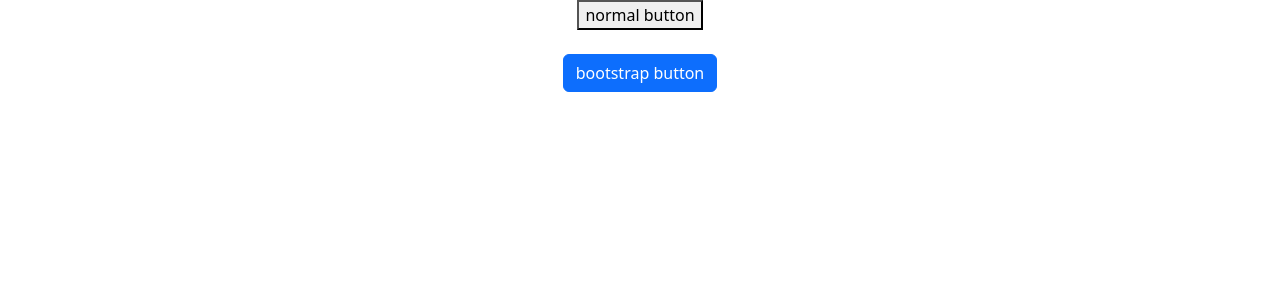
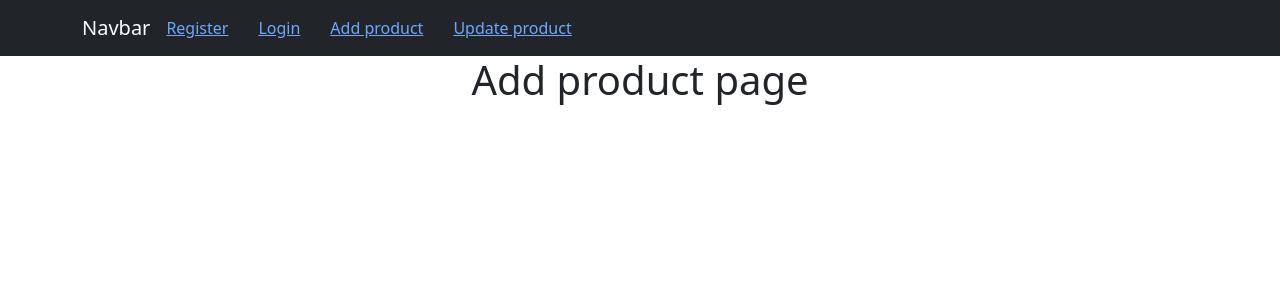
Before and after one commit to bilaljaved786/Ecommerce-Dashboard, a React (Create React App) app: page /Add_product in a window 1280 px wide. Shown: the top 300 px of the page. Built offline with nearby package versions, Linux system fonts and the light colour scheme.

Commit message:
Make Navbar using react-bootstrap

```diff
--- a/src/App.css
+++ b/src/App.css
@@ -5,6 +5,10 @@
 .App-logo {
   height: 40vmin;
   pointer-events: none;
+}
+
+.nav_bar_wrapper a{
+  padding-right: 30px;
 }
 
 @media (prefers-reduced-motion: no-preference) {
--- a/src/App.js
+++ b/src/App.js
@@ -1,12 +1,23 @@
-import logo from './logo.svg';
 import './App.css';
-import { Button } from 'react-bootstrap';
+import Header from './Components/Header';
+import { BrowserRouter, Route, Routes } from 'react-router-dom';
+import AddProduct from './Components/AddProduct';
+import UpdateProducts from './Components/UpdateProducts';
+import Register from './Components/Register';
+import Login from './Components/Login';
 
 function App() {
   return (
     <div className="App">
-    <button onClick={()=>alert("normal Button clicked")}>normal button</button> <br/><br/>
-    <Button onClick={()=>alert("bootstrap Button clicked")}>bootstrap button</Button>
+      <BrowserRouter>
+        <Header />
+        <Routes>
+          <Route path="/Login" element={<Login />}></Route>
+          <Route path="/Register" element={<Register />}></Route>
+          <Route path="/Add_product" element={<AddProduct />}></Route>
+          <Route path="/update_product" element={<UpdateProducts />}></Route>
+        </Routes>
+      </BrowserRouter>
     </div>
   );
 }
--- /dev/null
+++ b/src/Components/AddProduct.js
@@ -0,0 +1,9 @@
+function AddProduct() {
+    return (
+        <div>
+            <h1>Add product page</h1>
+        </div>
+    )
+}
+
+export default AddProduct;
--- /dev/null
+++ b/src/Components/Header.js
@@ -0,0 +1,21 @@
+import { Navbar, Nav, Container } from "react-bootstrap";
+import { Link } from "react-router-dom";
+import '../App.css';
+
+function Header() {
+    return (
+        <Navbar bg="dark" data-bs-theme="dark">
+            <Container>
+                <Navbar.Brand href="#home">Navbar</Navbar.Brand>
+                <Nav className="me-auto nav_bar_wrapper">
+                    <Link to={"/Register"}>Register</Link>
+                    <Link to={"/Login"}>Login</Link>
+                    <Link to={"/Add_product"}>Add product</Link>
+                    <Link to={"/update_product"}>Update product</Link>
+                </Nav>
+            </Container>
+        </Navbar>
+    )
+}
+
+export default Header;
--- /dev/null
+++ b/src/Components/Login.js
@@ -0,0 +1,9 @@
+function Login() {
+    return (
+        <div>
+            <h1>login page</h1>
+        </div>
+    )
+}
+
+export default Login;
--- /dev/null
+++ b/src/Components/Register.js
@@ -0,0 +1,9 @@
+function Register() {
+    return (
+        <div>
+            <h1>Register Page</h1>
+        </div>
+    )
+}
+
+export default Register;
--- /dev/null
+++ b/src/Components/UpdateProducts.js
@@ -0,0 +1,9 @@
+function UpdateProducts() {
+    return (
+        <div>
+            <h1>update product page</h1>
+        </div>
+    )
+}
+
+export default UpdateProducts;
```
